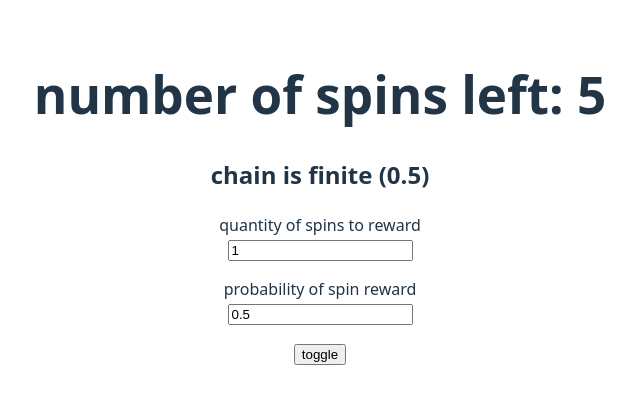
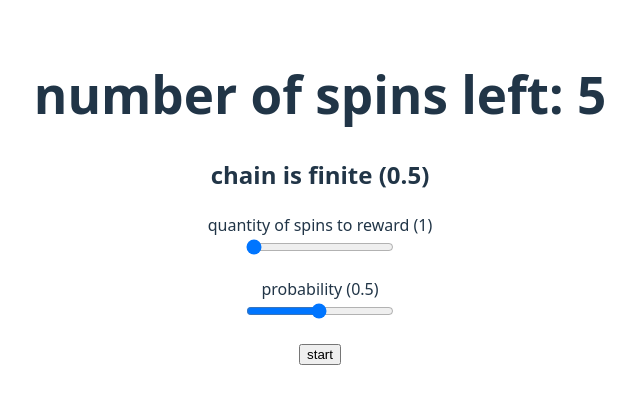
Before and after one commit to kstolen0/state-machine, a React (Vite) app: page / in a window 1280 px wide. Shown: the top 404 px of the page, without its empty margins (320-960 px from the left). Built offline with nearby package versions, Linux system fonts and the light colour scheme.

Commit message:
use sliders

```diff
--- a/src/App.css
+++ b/src/App.css
@@ -32,3 +32,7 @@
   gap: 1rem;
   justify-content: flex-start;
 }
+
+.slider {
+  width: 20ch;
+}
--- a/src/App.jsx
+++ b/src/App.jsx
@@ -15,20 +15,21 @@ function App() {
       <h1>number of spins left: {numSpins}</h1>
       <h2>chain is {res < 1 ? `finite` : `infinite`} ({res})</h2>
       <div>
-        <Input handleChange={(e) => setQuantity(Number(e.target.value))} default={quantity} label={'quantity of spins to reward'} />
-        <Input handleChange={(e) => setP(Number(e.target.value))} default={p} label={'probability of spin reward'} />
+        <Slider handleChange={(e) => setQuantity(Number(e.target.value))} default={quantity} label={`quantity of spins to reward (${quantity})`} min={1} max={10} />
+        <Slider handleChange={(e) => setP(Number(e.target.value) / 100)} default={p * 100} label={`probability (${p})`} min={1} max={100} />
       </div>
-      <input type='button' onClick={() => setRun(r => !r)} value={'toggle'} />
+      <input type='button' onClick={() => setRun(r => !r)} value={run ? 'stop' : 'start'} />
       <Chain run={run} spins={numSpins} quantity={quantity} probability={p} setSpins={setNumSpins} />
     </div>
   )
 }
 
-const Input = (props) => {
+
+const Slider = (props) => {
 
   return (<p>
     {props.label} <br />
-    <input onChange={props.handleChange} defaultValue={props.default} />
+    <input className='slider' type='range' min={props.min} max={props.max} onChange={props.handleChange} defaultValue={props.default} />
   </p>
   )
 }
--- a/src/chain.jsx
+++ b/src/chain.jsx
@@ -19,7 +19,7 @@ export const Chain = ({ run, spins, quantity, probability, setSpins }) => {
         if (res <= probability) {
           console.log(`won ${quantity} spins`)
           setSpins(s => s + quantity)
-          setRewards(prev => [...prev, 'spin'])
+          setRewards(prev => [...prev, ...Array(quantity).fill('spin')])
         } else {
           console.log(`won coins`)
           setRewards(prev => [...prev, 'coin'])
```
Also changed, not shown: 5 other files (tests, documents, lock files or other folders).
